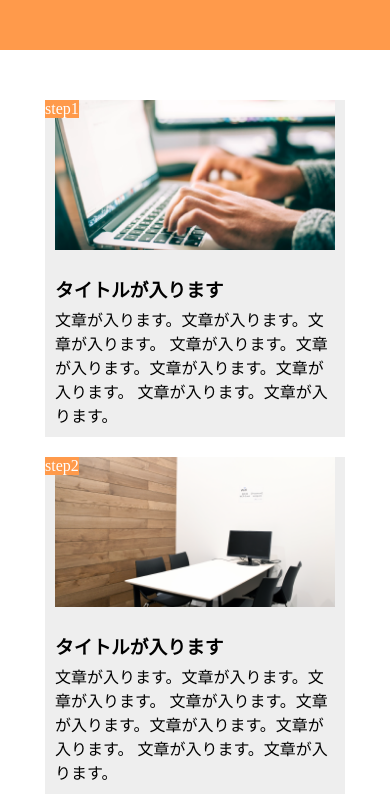
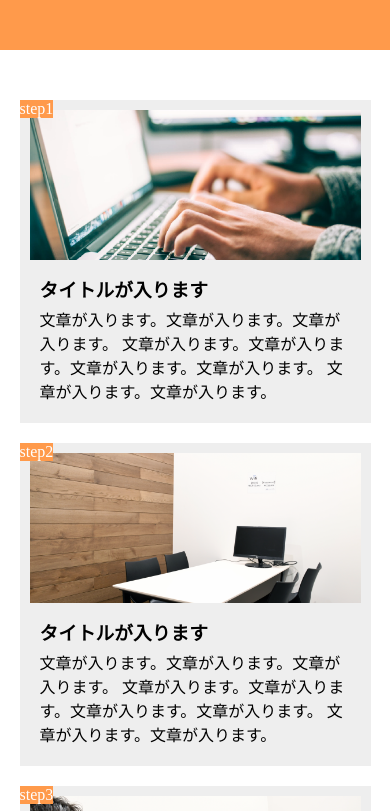
Before and after one commit to touchselect/DWC_Task1, a plain HTML site: page index.html in a window 390 px wide. Shown: the top 811 px of the page. Drawn offline with Linux system fonts and the light colour scheme.

Commit message:
fix step-box

```diff
--- a/style.css
+++ b/style.css
@@ -20,6 +20,7 @@ main{
 .content{
 	width: 300px;
 	margin-right: 30px;
+	padding: 10px;
 	background-color: #eee;
 	position: relative;
 }
@@ -32,6 +33,7 @@ main{
 	background-color: #ff9a4b;
 	color: #fff;
 	position: absolute;
+	transform: translate(-10px, -10px);
 	z-index: 1;
 }
 
@@ -41,7 +43,6 @@ main{
 	position: relative;
 	background-size: cover;
 	background-position: center;
-	margin: 10px;
 }
 
 .img1{
@@ -78,8 +79,14 @@ footer{
 	}
 
 	.content{
+		width: 100%;
 		margin: 0 auto;
 		margin-bottom: 20px;
+	}
+
+	.content-image{
+		width: 100%;
+		margin: auto;
 	}
 
 	.content:last-child{
```
